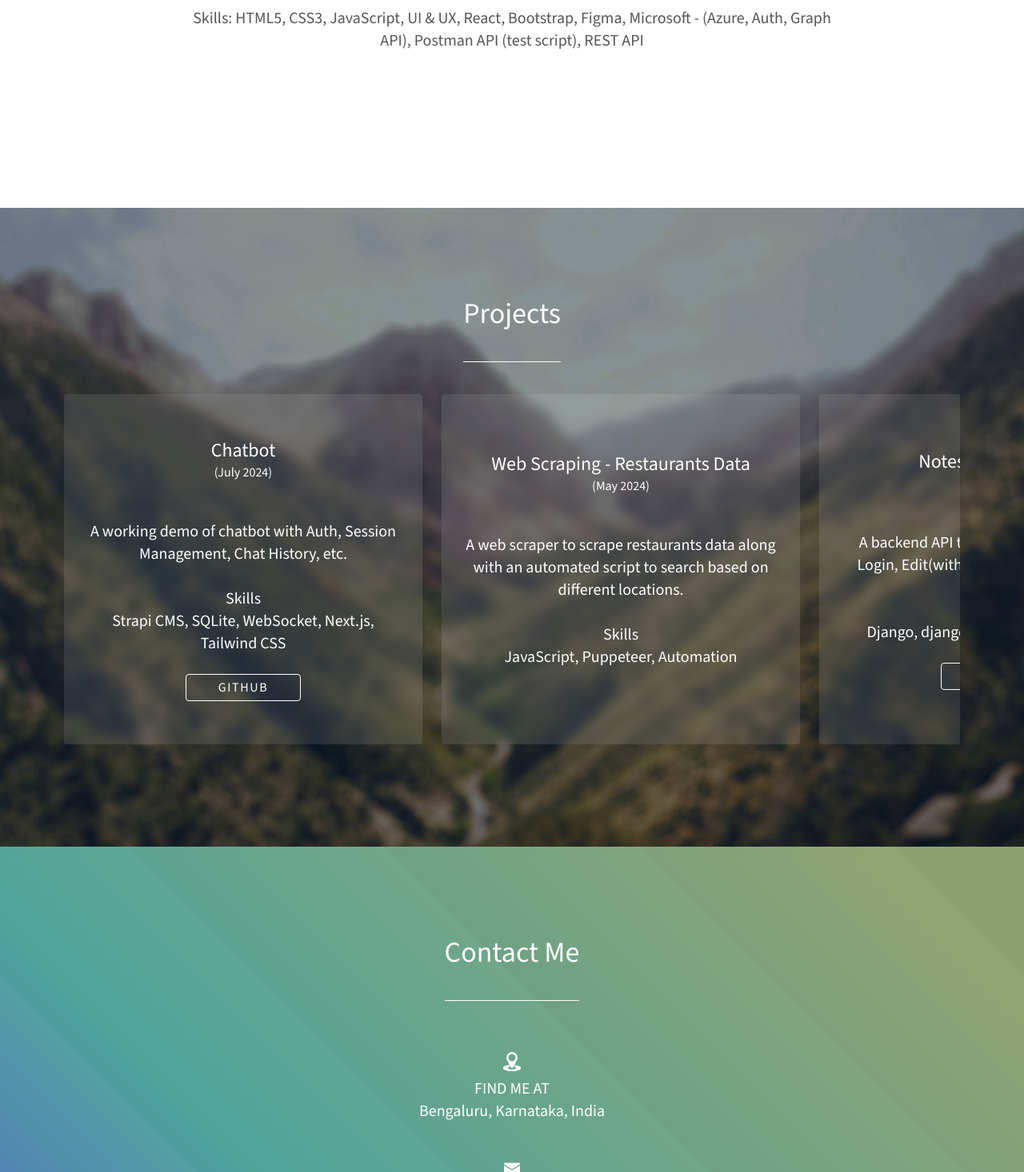
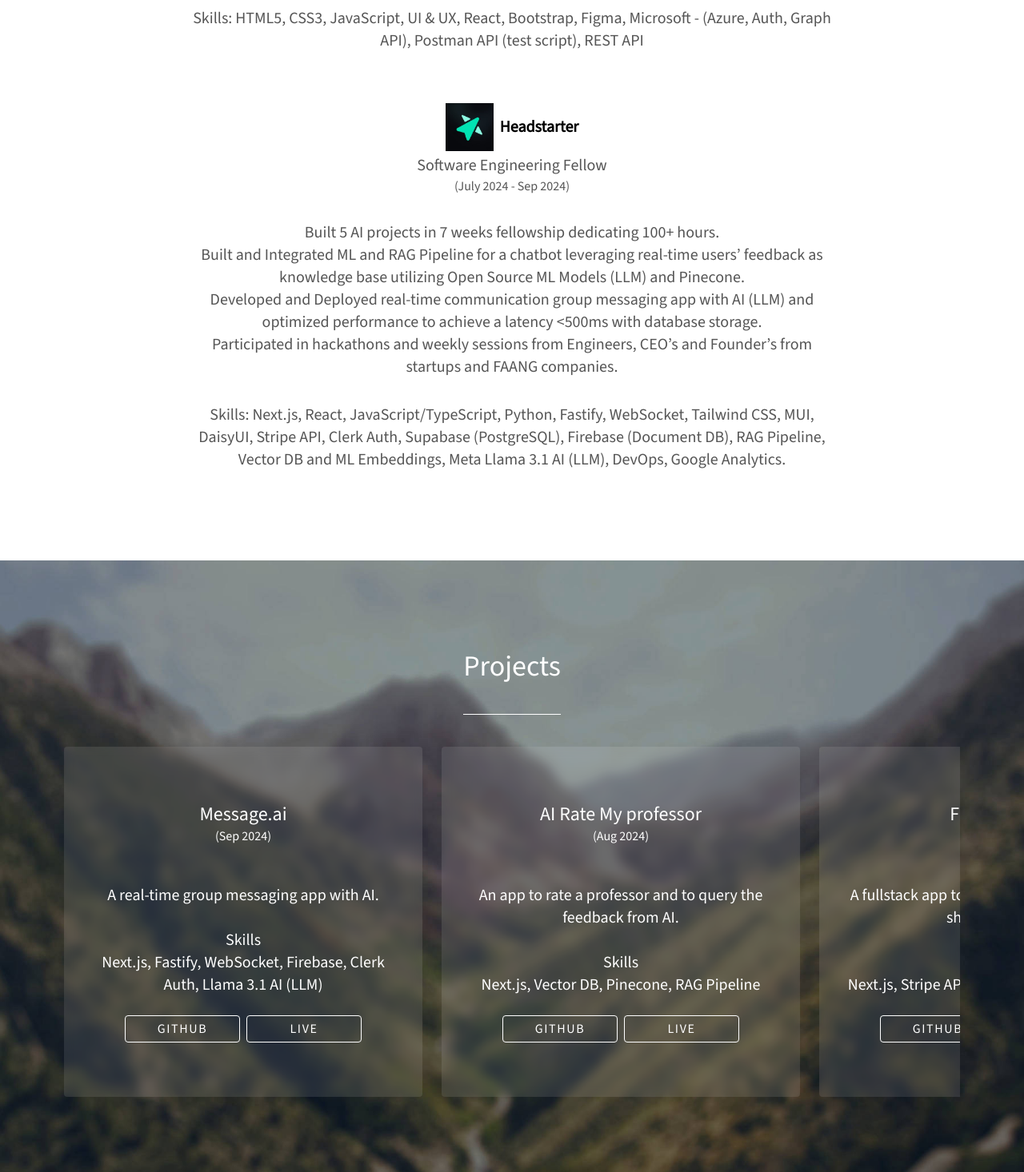
Before and after one commit to rajeshchoudharyt/portfolio, a Next.js app: page / in a window 1280 px wide. Shown: the part 1260-2726 px from the top of the page at 80% size. Built offline with nearby package versions, Linux system fonts and the light colour scheme; no server answers.

Commit message:
Add experience and projects

```diff
--- a/components/Experience.jsx
+++ b/components/Experience.jsx
@@ -1,5 +1,6 @@
 import Image from "next/image";
 import sarciLogo from "../public/sarci_logo.png";
+import headstarterLogo from "../public/headstarter_logo.png";
 
 export default function Experience() {
 	return (
@@ -7,7 +8,7 @@ export default function Experience() {
 			id="experience"
 			className="flex flex-col items-center text-[#555] lg:min-h-[80lvh] xl:min-h-[90lvh]">
 			<h1 className="heading">Experience</h1>
-            <div className="max-w-[50rem] flex flex-col items-center">
+			<div className="max-w-[50rem] flex flex-col items-center mb-16">
 				<Image
 					src={sarciLogo}
 					height={60}
@@ -33,6 +34,45 @@ export default function Experience() {
 					Postman API (test script), REST API
 				</p>
 			</div>
+			<div className="max-w-[50rem] flex flex-col items-center">
+				<div className="flex justify-center items-center gap-x-2 mb-1">
+					<Image
+						src={headstarterLogo}
+						height={60}
+						alt="headstarter logo"
+					/>
+					<p className="font-semibold text-black">Headstarter</p>
+				</div>
+				<p className="font-normal">Software Engineering Fellow</p>
+				<p className="text-sm sm:text-sm md:text-base">
+					(July 2024 - Sep 2024)
+				</p>
+				<br />
+				<p className="md:my-2">
+					Built 5 AI projects in 7 weeks fellowship dedicating 100+
+					hours.
+					<br />
+					Built and Integrated ML and RAG Pipeline for a chatbot
+					leveraging real-time users’ feedback as knowledge base
+					utilizing Open Source ML Models (LLM) and Pinecone.
+					<br />
+					Developed and Deployed real-time communication group
+					messaging app with AI (LLM) and optimized performance to
+					achieve a latency &lt;500ms with database storage.
+					<br />
+					Participated in hackathons and weekly sessions from
+					Engineers, CEO’s and Founder’s from startups and FAANG
+					companies.
+				</p>
+				<br />
+				<p>
+					<b>Skills:</b> Next.js, React, JavaScript/TypeScript,
+					Python, Fastify, WebSocket, Tailwind CSS, MUI, DaisyUI,
+					Stripe API, Clerk Auth, Supabase (PostgreSQL), Firebase
+					(Document DB), RAG Pipeline, Vector DB and ML Embeddings,
+					Meta Llama 3.1 AI (LLM), DevOps, Google Analytics.
+				</p>
+			</div>
 		</section>
 	);
 }
--- a/components/Projects.jsx
+++ b/components/Projects.jsx
@@ -1,4 +1,46 @@
 const projects = [
+	{
+		title: "Message.ai",
+		duration: "Sep 2024",
+		description: "A real-time group messaging app with AI.",
+		skills: "Next.js, Fastify, WebSocket, Firebase, Clerk Auth, Llama 3.1 AI (LLM)",
+		url: "https://github.com/rajeshchoudharyt/message.ai-nextjs",
+		live: "https://message-ai-nextjs.vercel.app",
+	},
+	{
+		title: "AI Rate My professor",
+		duration: "Aug 2024",
+		description:
+			"An app to rate a professor and to query the feedback from AI.",
+		skills: "Next.js, Vector DB, Pinecone, RAG Pipeline",
+		url: "https://github.com/rajeshchoudharyt/ai-rate-my-professor",
+		live: "https://ai-rate-my-professor-ruddy.vercel.app",
+	},
+	{
+		title: "Flashcard.ai",
+		duration: "Aug 2024",
+		description:
+			"A fullstack app to generate AI flashcards with shareable links.",
+		skills: "Next.js, Stripe API, Supabase, Clerk Auth, LLM",
+		url: "https://github.com/rajeshchoudharyt/ai-flashcard",
+		live: "https://ai-flashcard-one.vercel.app",
+	},
+	{
+		title: "AI Customer Support Agent",
+		duration: "Aug 2024",
+		description: "Multiple usecase based AI chatbot agent.",
+		skills: "Next.js, Firebase, Llama 3 (LLM), Clerk Auth",
+		url: "https://github.com/DanTiw/ai-customer-support",
+		live: "https://chatify-rouge-three.vercel.app",
+	},
+	{
+		title: "Pantry Tracker",
+		duration: "Aug 2024",
+		description: "A fullstack web app to store and track pantry items",
+		skills: "Next.js, TypeScript, Firebase, MUI",
+		url: "https://github.com/rajeshchoudharyt/pantry-tracker",
+		live: "https://pantry-tracker-nine-beryl.vercel.app",
+	},
 	{
 		title: "Chatbot",
 		duration: "July 2024",
@@ -100,7 +142,7 @@ export default function Projects() {
 							{project.skills}
 						</p>
 						<br />
-                        <div className="flex justify-center items-center">
+						<div className="flex justify-center items-center gap-x-2">
 							{project.url ? (
 								<a
 									href={project.url}
@@ -112,6 +154,17 @@ export default function Projects() {
 							) : (
 								""
 							)}
+							{project.live ? (
+								<a
+									href={project.live}
+									target="_blank"
+									className="min-w-28 md:min-w-36 py-1 border-[1px] border-white rounded tracking-widest
+                                                    font-normal hover:bg-[#909090] hover:bg-opacity-30">
+									LIVE
+								</a>
+							) : (
+								""
+							)}
 						</div>
 					</div>
 				))}
```
Also changed, not shown: public/headstarter_logo.png (added). Lines whose indentation alone changed are shown as unchanged.
